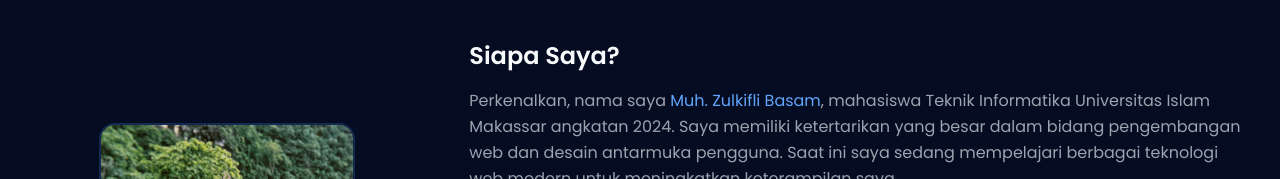
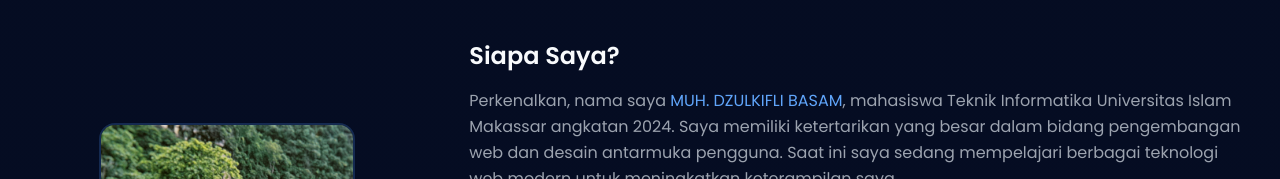
Before and after one commit to Cul222/MUDAHEMAT, a plain HTML site: page portofolio.html in a window 1280 px wide. Shown: the part 1041-1220 px from the top of the page. Drawn offline with nearby package versions, Linux system fonts and the light colour scheme.

Commit message:
Update portofolio.html

```diff
--- a/portofolio.html
+++ b/portofolio.html
@@ -180,7 +180,7 @@
           <h3 class="text-2xl font-semibold mb-4">Siapa Saya?</h3>
           <p class="text-gray-400 mb-6 leading-relaxed">
             Perkenalkan, nama saya
-            <span class="text-primary">Muh. Zulkifli Basam</span>, mahasiswa
+            <span class="text-primary">MUH. DZULKIFLI BASAM</span>, mahasiswa
             Teknik Informatika Universitas Islam Makassar angkatan 2024. Saya
             memiliki ketertarikan yang besar dalam bidang pengembangan web dan
             desain antarmuka pengguna. Saat ini saya sedang mempelajari berbagai
```
